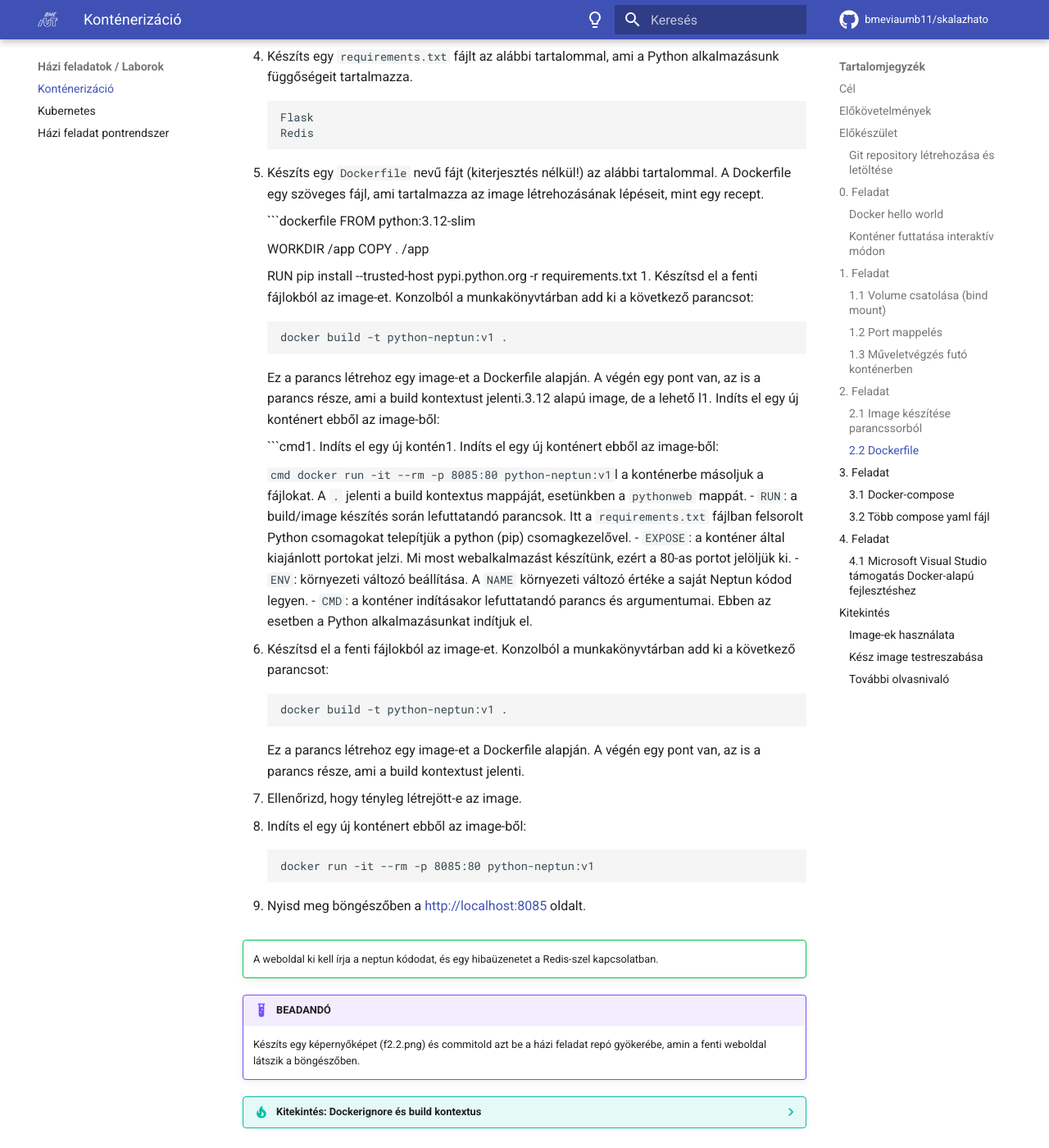
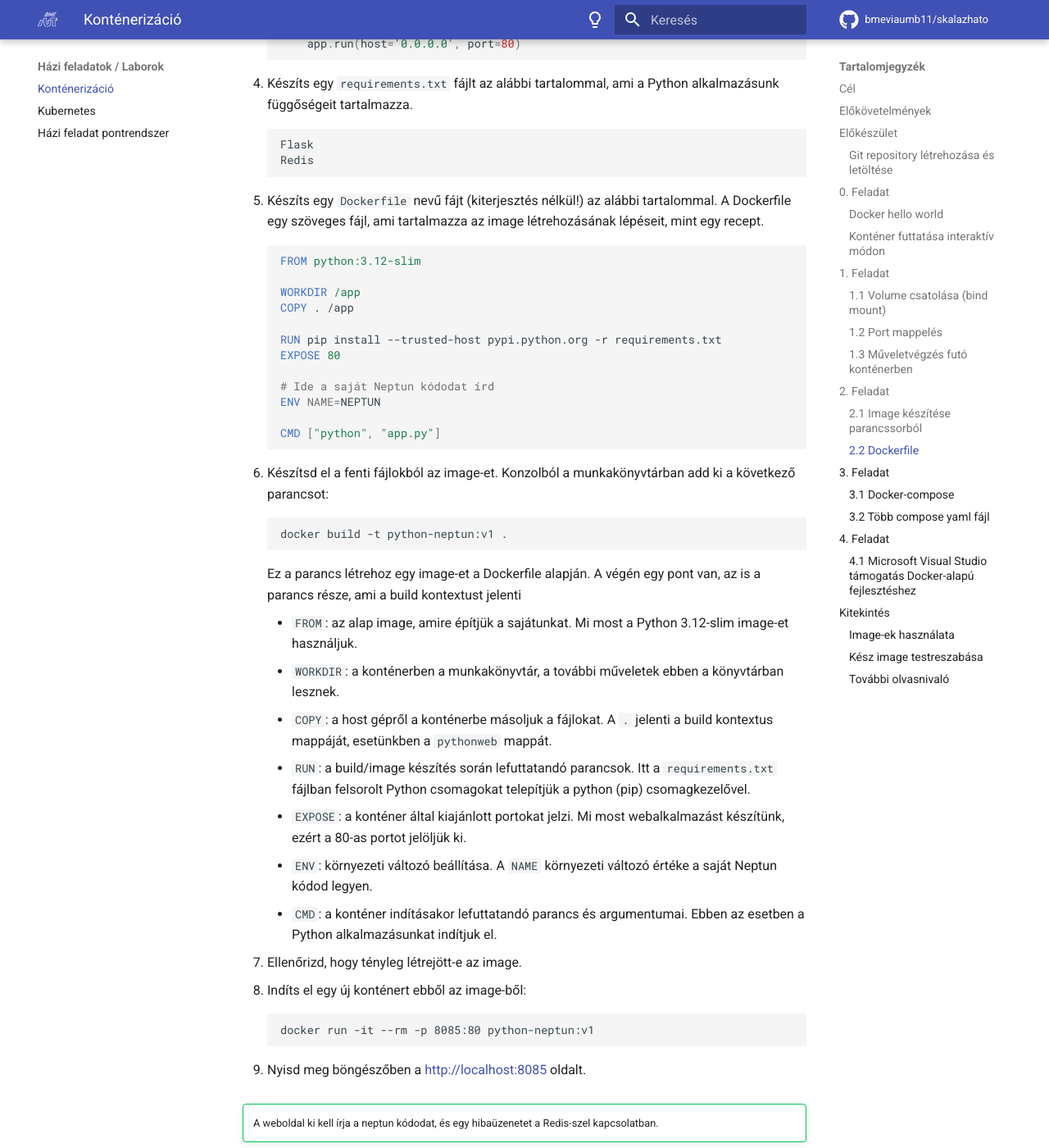
Before and after one commit to bmeviaumb11/skalazhato, an MkDocs documentation site: the page built from docs/homework/01-docker/index.md, in a window 1280 px wide and 1400 px high, scrolled down 8996 px. Shown: the whole window at 82% size. Built offline with MkDocs 1.6.1 and Material for MkDocs 9.7.7, drawn with Linux system fonts in a browser that asks for light colours; emoji names are drawn with the system emoji font; comment, search, counter and statistics services are not loaded.

Commit message:
docker elcsúszás fix

````diff
--- a/docs/homework/01-docker/index.md
+++ b/docs/homework/01-docker/index.md
@@ -425,7 +426,6 @@ Készítsünk egy egyszerű webalkalmazás Pythonban a Flask nevű keretrendszer
 1. Készíts egy `Dockerfile` nevű fájt (kiterjesztés nélkül!) az alábbi tartalommal.
    A Dockerfile egy szöveges fájl, ami tartalmazza az image létrehozásának lépéseit, mint egy recept.
 
-
     ```dockerfile
     FROM python:3.12-slim
 
@@ -433,31 +433,32 @@ Készítsünk egy egyszerű webalkalmazás Pythonban a Flask nevű keretrendszer
     COPY . /app
 
     RUN pip install --trusted-host pypi.python.org -r requirements.txt
-  1. Készítsd el a fenti fájlokból az image-et. Konzolból a munkakönyvtárban add ki a következő parancsot:
+    EXPOSE 80
 
-    ```cmd
-    docker build -t python-neptun:v1 .
+    # Ide a saját Neptun kódodat írd
+    ENV NAME=NEPTUN
+
+    CMD ["python", "app.py"]
     ```
-    Ez a parancs létrehoz egy image-et a Dockerfile alapján. A végén egy pont van, az is a parancs része, ami a build kontextust jelenti.3.12 alapú image, de a lehető l1. Indíts el egy új konténert ebből az image-ből:
-
-    ```cmd1. Indíts el egy új kontén1. Indíts el egy új konténert ebből az image-ből:
-
-    ```cmd
-    docker run -it --rm -p 8085:80 python-neptun:v1
-    ```l a konténerbe másoljuk a fájlokat. A `.` jelenti a build kontextus mappáját, esetünkben a `pythonweb` mappát.
-    - `RUN`: a build/image készítés során lefuttatandó parancsok. Itt a `requirements.txt` fájlban felsorolt Python csomagokat telepítjük a python (pip) csomagkezelővel.
-    - `EXPOSE`: a konténer által kiajánlott portokat jelzi. Mi most webalkalmazást készítünk, ezért a 80-as portot jelöljük ki.
-    - `ENV`: környezeti változó beállítása. A `NAME` környezeti változó értéke a saját Neptun kódod legyen.
-    - `CMD`: a konténer indításakor lefuttatandó parancs és argumentumai. Ebben az esetben a Python alkalmazásunkat indítjuk el.
 
 1. Készítsd el a fenti fájlokból az image-et. Konzolból a munkakönyvtárban add ki a következő parancsot:
 
     ```cmd
     docker build -t python-neptun:v1 .
     ```
-    Ez a parancs létrehoz egy image-et a Dockerfile alapján. A végén egy pont van, az is a parancs része, ami a build kontextust jelenti.
+
+    Ez a parancs létrehoz egy image-et a Dockerfile alapján. A végén egy pont van, az is a parancs része, ami a build kontextust jelenti
+
+    - `FROM`: az alap image, amire építjük a sajátunkat. Mi most a Python 3.12-slim image-et használjuk.
+    - `WORKDIR`: a konténerben a munkakönyvtár, a további műveletek ebben a könyvtárban lesznek.
+    - `COPY`: a host gépről a konténerbe másoljuk a fájlokat. A `.` jelenti a build kontextus mappáját, esetünkben a `pythonweb` mappát.
+    - `RUN`: a build/image készítés során lefuttatandó parancsok. Itt a `requirements.txt` fájlban felsorolt Python csomagokat telepítjük a python (pip) csomagkezelővel.
+    - `EXPOSE`: a konténer által kiajánlott portokat jelzi. Mi most webalkalmazást készítünk, ezért a 80-as portot jelöljük ki.
+    - `ENV`: környezeti változó beállítása. A `NAME` környezeti változó értéke a saját Neptun kódod legyen.
+    - `CMD`: a konténer indításakor lefuttatandó parancs és argumentumai. Ebben az esetben a Python alkalmazásunkat indítjuk el.
 
 1. Ellenőrizd, hogy tényleg létrejött-e az image.
+
 1. Indíts el egy új konténert ebből az image-ből:
 
     ```cmd
````
Also changed, not shown: other parts of docs/homework/01-docker/index.md (+2 -1 lines).
